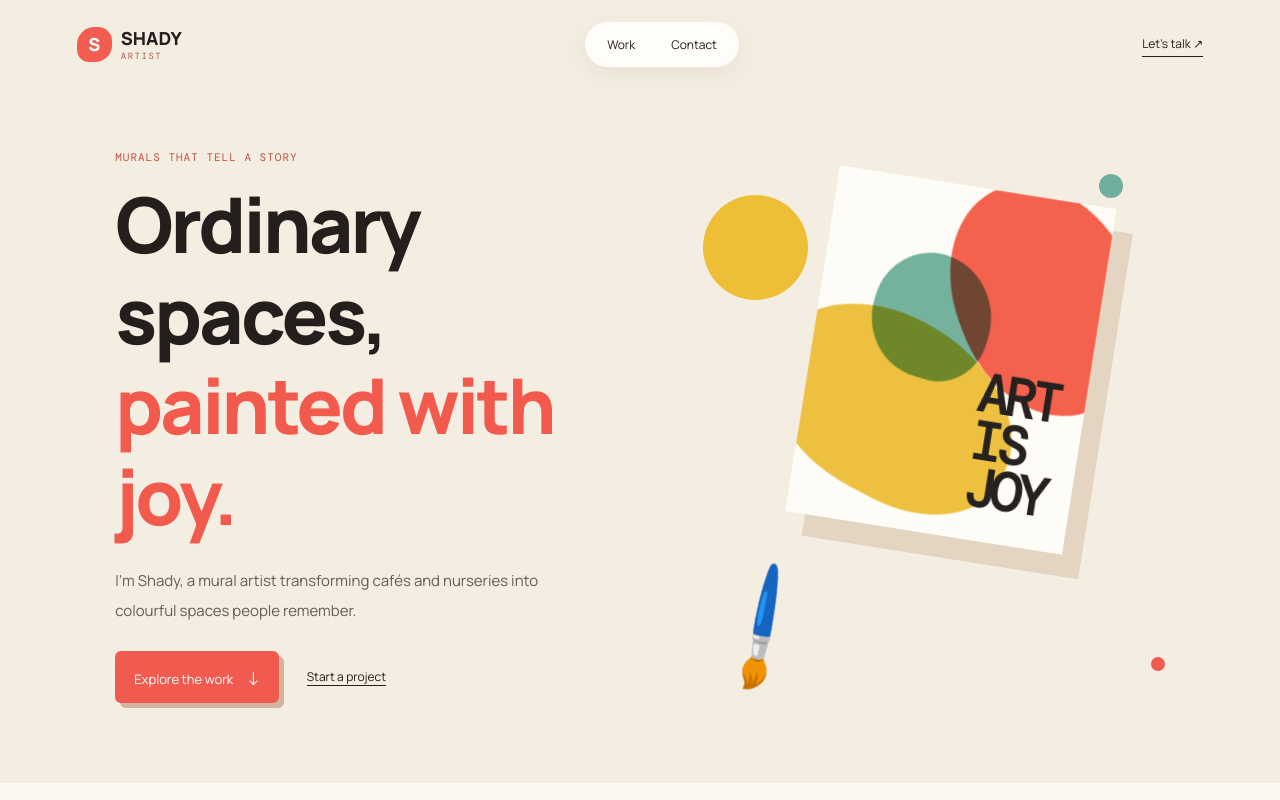
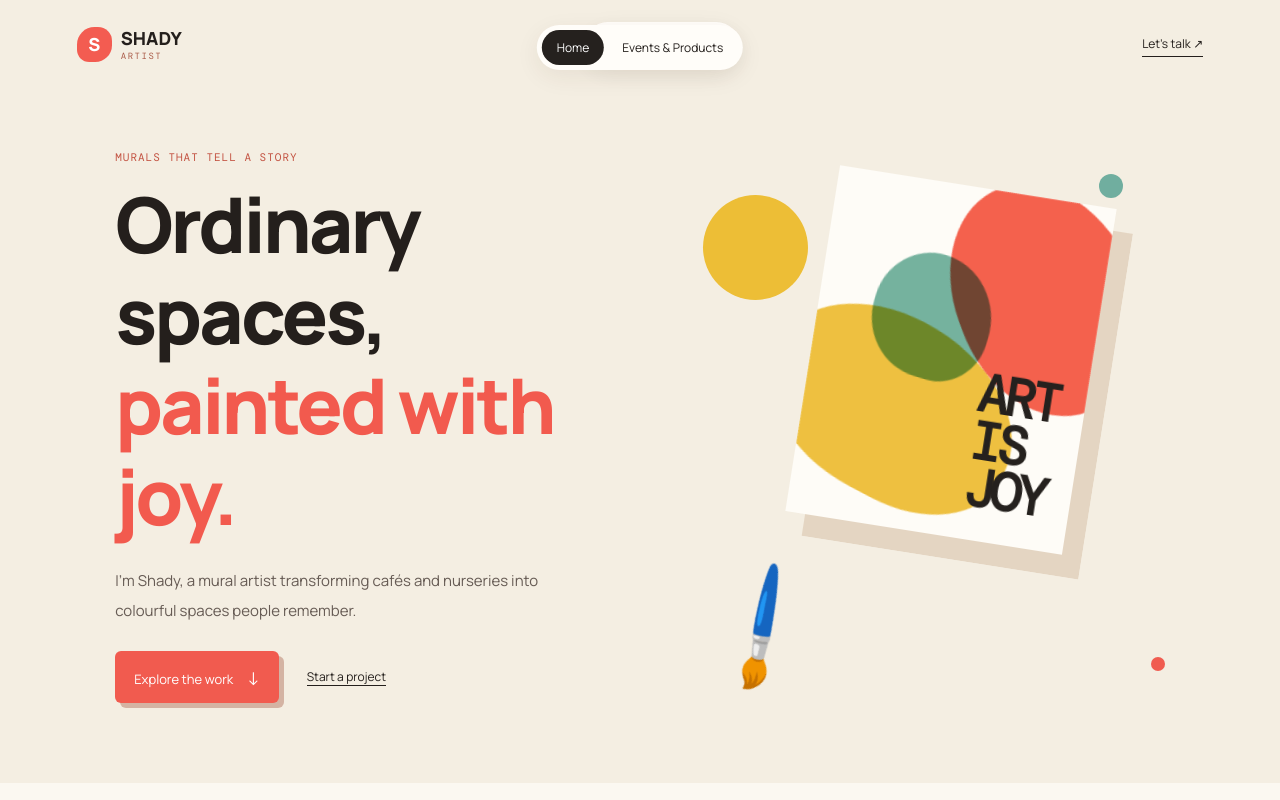
Before and after one commit to WM-cooaporate/Shady_site, a React (Vite) app: page / in a window 1280 px wide. Shown: the top 800 px of the page. Built offline with nearby package versions, Linux system fonts and the light colour scheme.

Commit message:
Add Home and Events navigation

```diff
--- /dev/null
+++ b/src/SiteNav.jsx
@@ -0,0 +1,6 @@
+export default function SiteNav() {
+  const current = window.location.pathname.replace(/\/$/, '')
+  const style = { position: 'absolute', zIndex: 20, top: 25, left: '50%', transform: 'translateX(-50%)', display: 'flex', gap: 3, padding: 5, background: '#fffdf9', borderRadius: 30, boxShadow: '0 7px 25px #4b311112', whiteSpace: 'nowrap' }
+  const link = active => ({ padding: '9px 15px', borderRadius: 22, fontSize: 12, textDecoration: 'none', background: active ? '#25211e' : 'transparent', color: active ? '#fff' : '#241f1c' })
+  return <nav style={style} aria-label="Main navigation"><a style={link(current === '')} href="/">Home</a><a style={link(current === '/events-products')} href="/events-products">Events & Products</a></nav>
+}
--- a/src/main.jsx
+++ b/src/main.jsx
@@ -3,9 +3,10 @@ import { createRoot } from 'react-dom/client'
 import './index.css'
 import App from './App.jsx'
 import EventsShop from './EventsShop.jsx'
+import SiteNav from './SiteNav.jsx'
 
 createRoot(document.getElementById('root')).render(
   <StrictMode>
-    {window.location.pathname.replace(/\/$/, '') === '/events-products' ? <EventsShop /> : <App />}
+    {window.location.pathname.replace(/\/$/, '') === '/shady-dashboard' ? <App /> : <><SiteNav />{window.location.pathname.replace(/\/$/, '') === '/events-products' ? <EventsShop /> : <App />}</>}
   </StrictMode>,
 )
```
